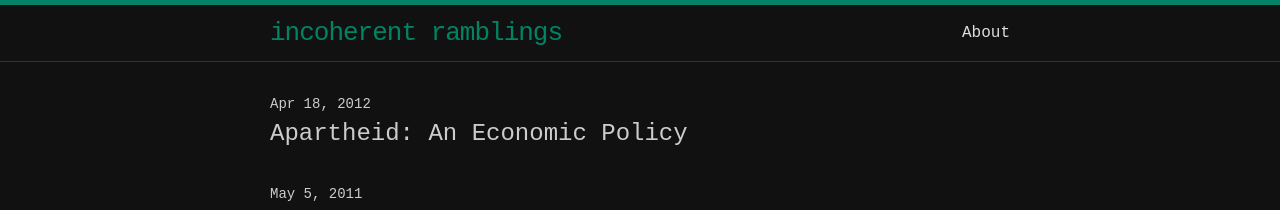
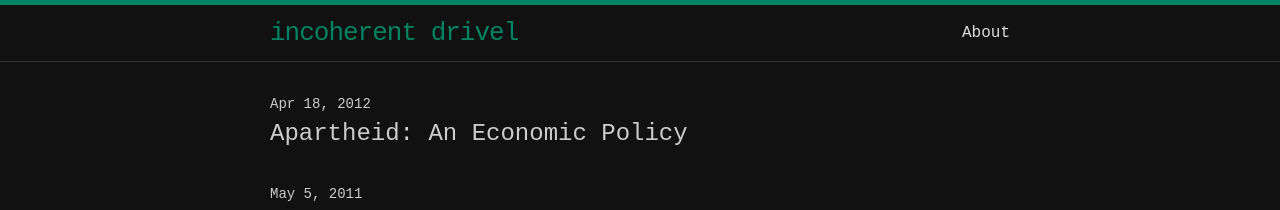
Before and after one commit to dfoxx/dfoxx.github.io, a Jekyll site: the page built from index.html, in a window 1280 px wide. Shown: the top 210 px of the page. Built offline with Jekyll 4.4.1, drawn with Linux system fonts in a browser that asks for light colours.

Commit message:
Update _config.yml

```diff
--- a/_config.yml
+++ b/_config.yml
@@ -1,5 +1,5 @@
 # Site settings
-title: incoherent ramblings
+title: incoherent drivel
 email: david@dfoxx.com
 description: > # this means to ignore newlines until "baseurl:"
   if you don't know, now you know...
```
